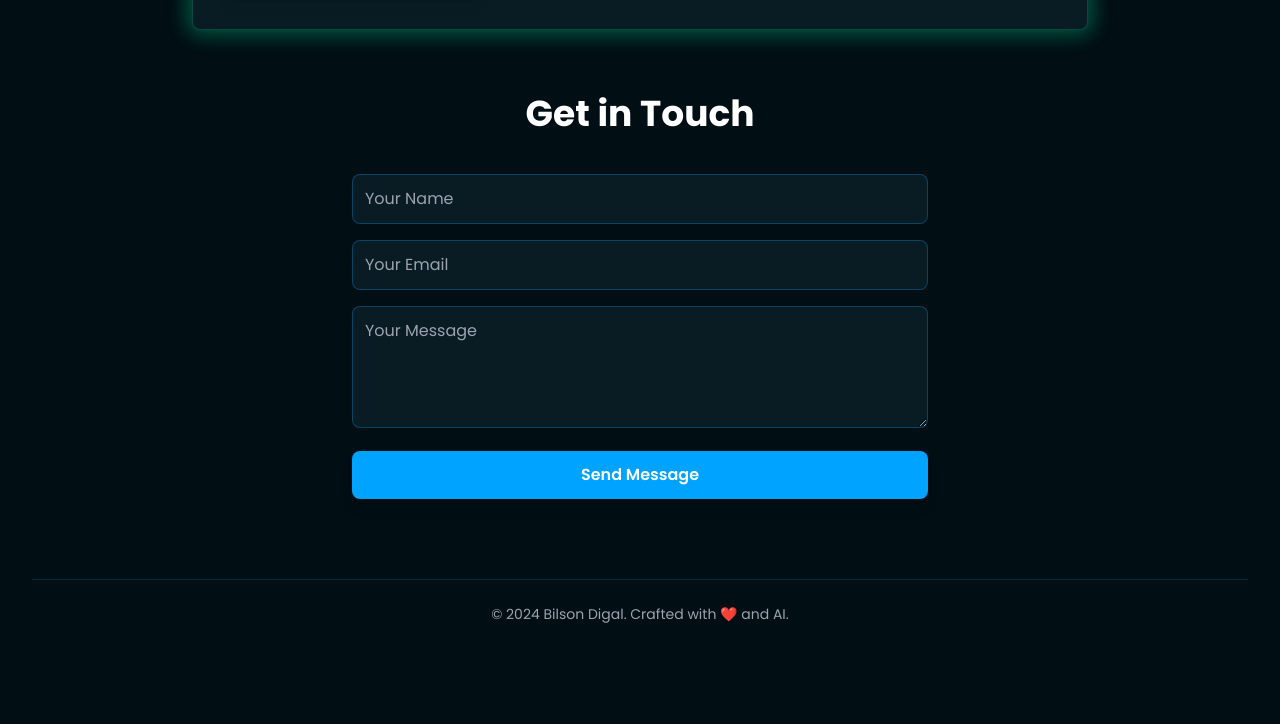
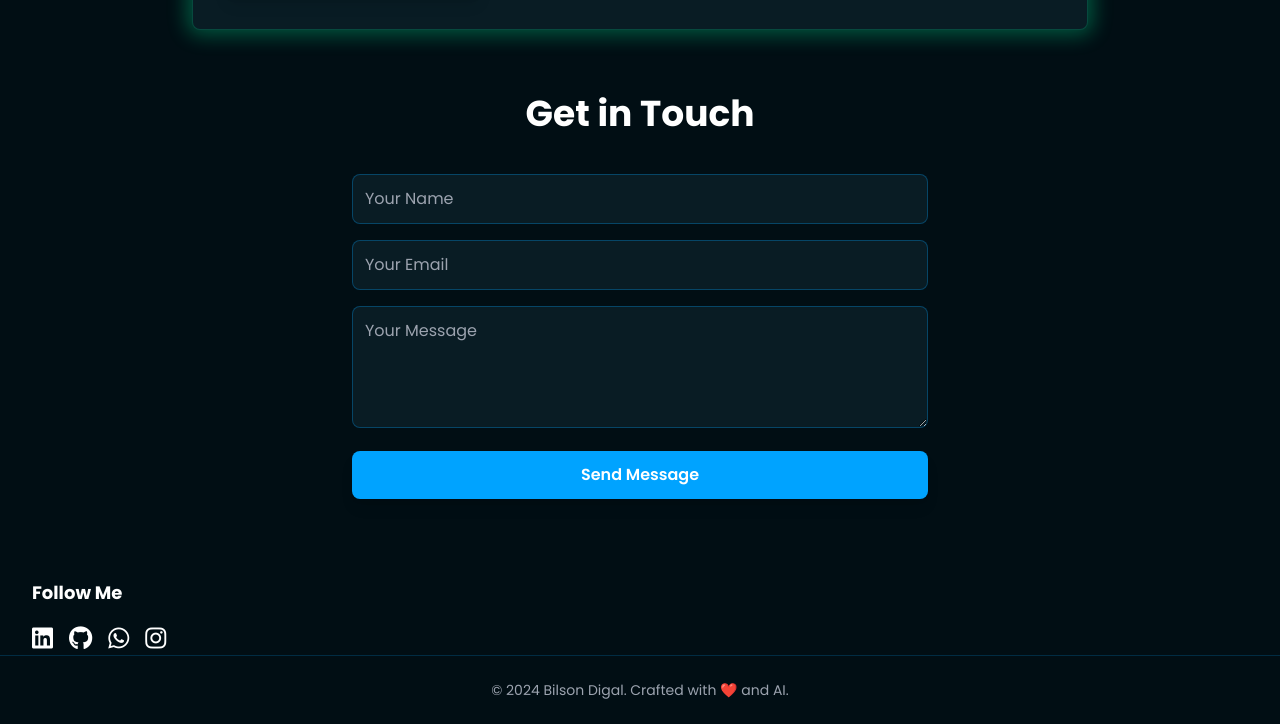
Before and after one commit to Bilsond58/portfolio-for-me, a plain HTML site: page index.html in a window 1280 px wide. Shown: the part 3444-4168 px from the top of the page. Before the commit the page ends 4092 px from the top, so only its background shows below. Drawn offline with nearby package versions, Linux system fonts and the light colour scheme; a small style sheet from the web is missing.

Commit message:
Update index.html

```diff
--- a/index.html
+++ b/index.html
@@ -376,6 +376,25 @@
 </section>
 </main>
 <!-- Footer -->
+    <!-- Social Icons -->
+<div>
+  <h4 class="text-lg font-bold text-white mb-4">Follow Me</h4>
+  <div class="flex space-x-4">
+    <a href="https://www.linkedin.com/in/bilson-digal-099853368/" target="_blank" class="social-icon text-white text-2xl hover:text-primary">
+      <i class="fab fa-linkedin"></i>
+    </a>
+    <a href="https://github.com/bilsond58" target="_blank" class="social-icon text-white text-2xl hover:text-primary">
+      <i class="fab fa-github"></i>
+    </a>
+    <a href="https://wa.me/8917606856" target="_blank" class="social-icon text-white text-2xl hover:text-primary">
+      <i class="fab fa-whatsapp"></i>
+    </a>
+    <a href="https://www.instagram.com/bilsonn_____?igsh=d2M5ZDR6Z280ZmN6" target="_blank" class="social-icon text-white text-2xl hover:text-primary">
+      <i class="fab fa-instagram"></i>
+    </a>
+  </div>
+</div>
+  </div>
 <footer class="text-center py-6 border-t border-primary/20">
   <p class="text-sm text-secondary-text-dark">
     © 2024 Bilson Digal. Crafted with ❤️ and AI.
```
